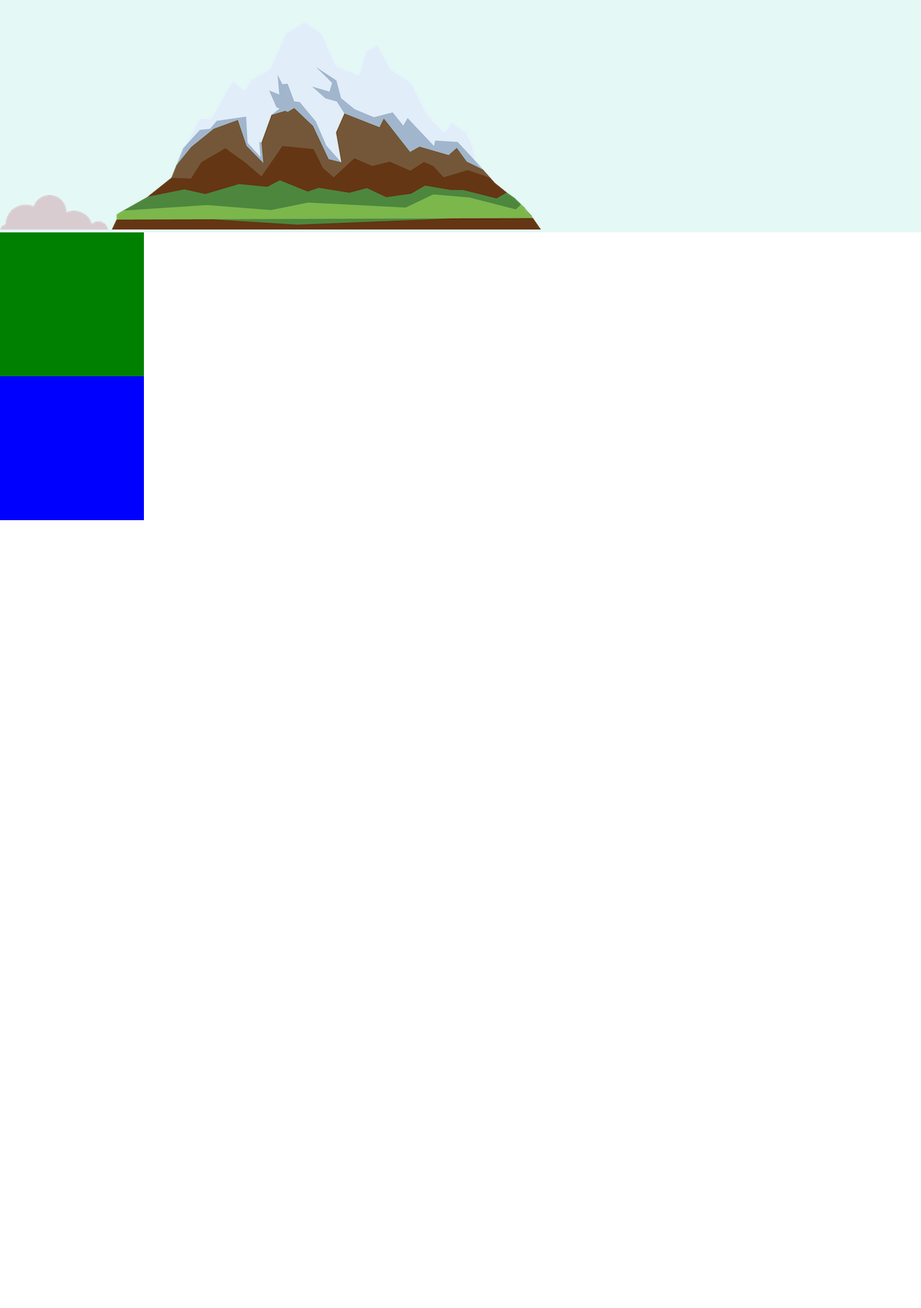
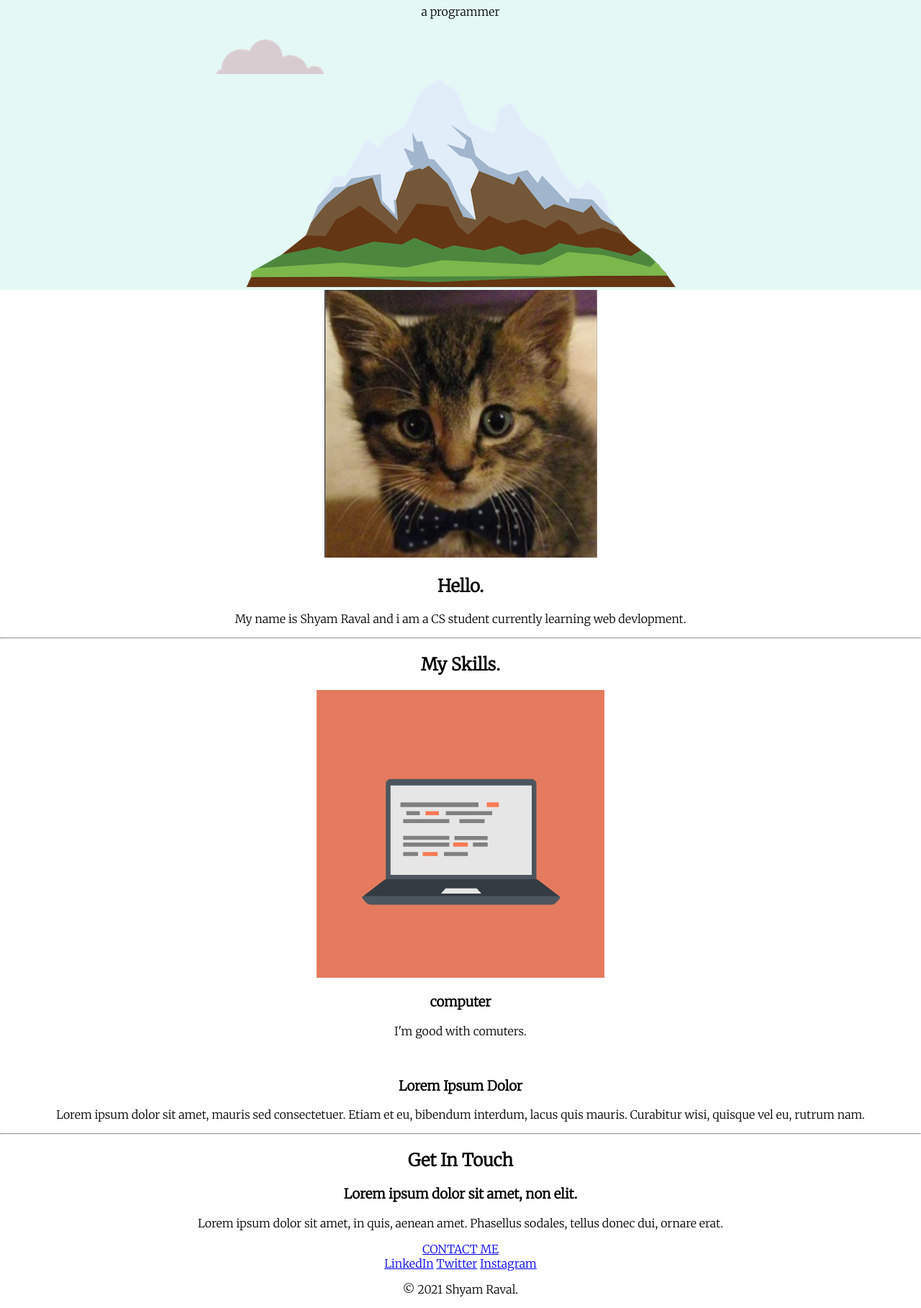
Before and after one commit to ShyamRaval/site, a plain HTML site: page index.html in a window 1280 px wide. Shown: the part 177-1995 px from the top of the page at 72% size. Before the commit the page ends 900 px from the top, so only its background shows below. Drawn offline with Linux system fonts and the light colour scheme.

Commit message:
alpha v0.8

```diff
--- a/css/styles.css
+++ b/css/styles.css
@@ -1,21 +1,31 @@
 body {
   margin: 0px;
+  text-align: center;
+  font-family: 'Merriweather', serif;
 }
-div {
+.h1 {
+  margin-top: 0px;
+  font-family: 'Sacramento', cursive;
+}
+.h2{
+  font-family: 'Montserrat', sans-serif;
+}
+.h3{
+  font-family: 'Montserrat', sans-serif;
+}
+.top-container {
   background-color: #E4F9F5;
+  position: relative;
+  padding-top: 100px;
 }
-.middle {
-  background-color: green;
-  height: 200px;
-  width: 200px;
+.top-cloud {
+  position: absolute;
+  right: 300px;
+  top: 50px;
 }
 
-.bottom {
-  background-color: blue;
-  height: 200px;
-  width: 200px;
+.bottom-cloud {
+  position: absolute;
+  left: 300px;
+  bottom: 300px;
 }
-
-h1 {
-  margin: 0px;
-}
--- a/index.html
+++ b/index.html
@@ -6,20 +6,51 @@
   <title></title>
   <link rel="stylesheet" href="css/styles.css">
   <link rel="icon" href="favicon.ico">
+  <link rel="preconnect" href="https://fonts.gstatic.com">
+  <link href="https://fonts.googleapis.com/css2?family=Merriweather:wght@300&family=Montserrat:wght@100&family=Sacramento&display=swap" rel="stylesheet">
 </head>
+
 <body>
-  <div class="top box">
-    <img src="images/cloud.png" alt="cloud-img">
-    <h1>i am shyam raval</h1>
+  <div class="top-container">
+    <img class="top-cloud" src="images/cloud.png" alt="cloud-img">
+    <h1>I'm shyam raval</h1>
     <p>a programmer</p>
-      <img src="images/cloud.png" alt="cloud-img">
-        <img src="images/mountain.png" alt="mountain-img">
+    <img class="bottom-cloud" src="images/cloud.png" alt="cloud-img">
+    <img src="images/mountain.png" alt="mountain-img">
   </div>
-  <div class="middle box">
-
+  <div class="middle-container">
+    <div class="profile">
+      <img src="images/my profile.png" alt="shyam raval profile photo most prolly a cat">
+      <h2>Hello.</h2>
+      <p>My name is Shyam Raval and i am a CS student currently learning web devlopment.</p>
+    </div>
+    <hr>
+    <div class="skills">
+      <h2>My Skills.</h2>
+      <div class="skill-row">
+        <img class="" src="images/computer.png" alt="computer img">
+        <h3>computer</h3>
+        <p>I'm good with comuters.</p>
+      </div>
+      <div class="skill-row">
+        <img class="" src="" alt="">
+        <h3>Lorem Ipsum Dolor</h3>
+        <p>Lorem ipsum dolor sit amet, mauris sed consectetuer. Etiam et eu, bibendum interdum, lacus quis mauris. Curabitur wisi, quisque vel eu, rutrum nam.</p>
+      </div>
+    </div>
+    <hr>
+    <div class="contact-me">
+      <h2>Get In Touch</h2>
+      <h3>Lorem ipsum dolor sit amet, non elit.</h3>
+      <p>Lorem ipsum dolor sit amet, in quis, aenean amet. Phasellus sodales, tellus donec dui, ornare erat.</p>
+      <a class="btn" href="shyamraval1312@gmail.com">CONTACT ME</a>
+    </div>
   </div>
-  <div class="bottom box">
-
+  <div class="bottom-container">
+    <a class="footer-link" href="https://www.linkedin.com/in/shyam-raval-3673871a1/">LinkedIn</a>
+    <a class="footer-link" href="https://twitter.com/shyamraval13121">Twitter</a>
+    <a class="footer-link" href="https://www.instagram.com/shyam_raval_/">Instagram</a>
+    <p>© 2021 Shyam Raval.</p>
   </div>
 </body>
 
```
Also changed, not shown: images/My Profile.png (added), images/angela.png (deleted).
